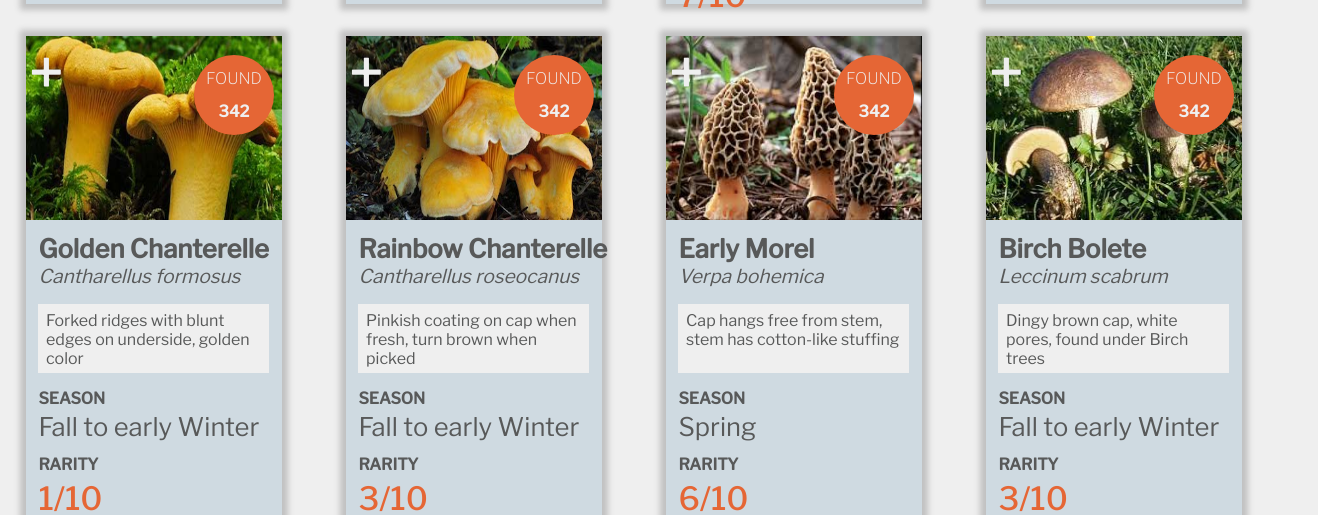
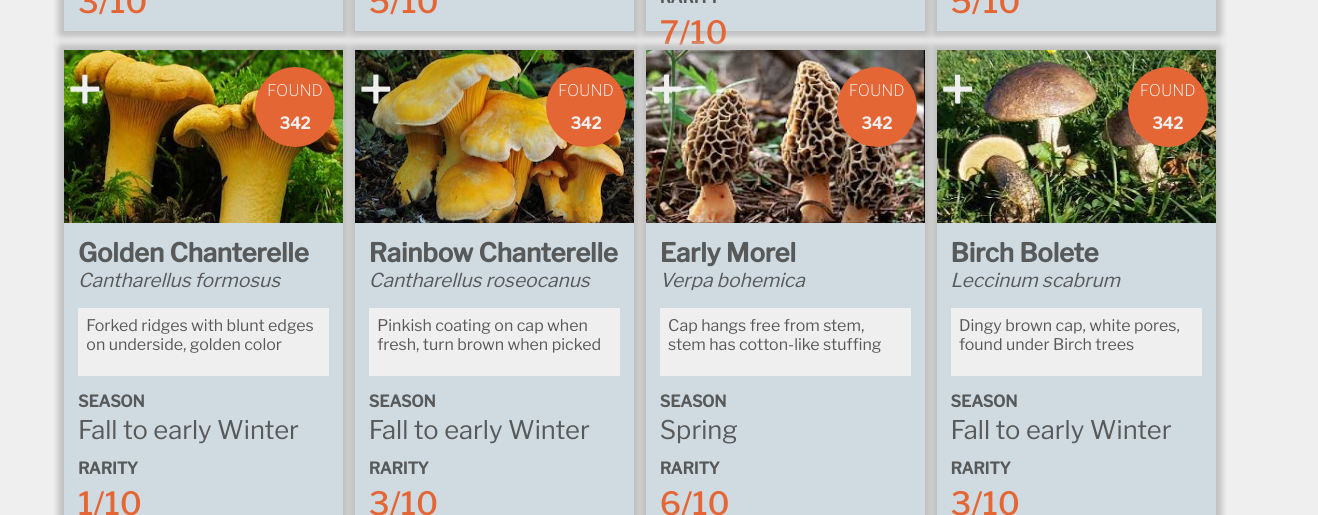
Before and after one commit to kendallha/css-static-comp, a plain HTML site: page index.html in a window 1280 px wide. Shown: the part 753-1268 px from the top of the page, 1318 px wide, since content can reach past the window. Drawn offline with nearby package versions, Linux system fonts and the light colour scheme.

Commit message:
Fix grid gap problems

```diff
--- a/styles.css
+++ b/styles.css
@@ -334,20 +334,20 @@ body {
 
   .mushroom-cards {
     display: grid;
-    grid-template-columns: 50% 50%;
-    gap: 5%;
-    column-gap: 0;
+    grid-template-columns: repeat(2, 1fr);
+    grid-template-rows: auto;
+    gap: 3%;
     padding: 5%;
     height: 100%;
-    width: 100%;
+    width: 90%;
+    justify-content: end;
   }
 
   .card {
     background: #CFDAE1;
     box-shadow: 0 0 6px 6px #C1C1C1;
-    width: 80%;
+    width: 100%;
     height: 100%;
-    margin-bottom: 10%;
     display: grid;
     grid-template-columns: 100%;
     grid-template-rows: 35% 65%;
@@ -364,6 +364,7 @@ body {
   .card-body {
     height: 100%;
     width: 100%;
+    margin-right: 5%;
   }
 
   .mushroom-pic {
@@ -408,7 +409,7 @@ body {
 
   .card-body {
     grid-area: content;
-    margin-left: 5%;
+    padding-left: 5%;
     color: #585959;
   }
 
@@ -450,8 +451,6 @@ body {
     color: #E56635;
     font-weight: 500;
   }
-
-
 }
 
 /* DESKTOP DISPLAY */
@@ -481,10 +480,8 @@ body {
 
   .mushroom-cards {
     grid-template-columns: repeat(4, 1fr);
-    padding: 2% 1% 0 2%;
+    column-gap: 1%;
+
   }
 
-
-
-
 }
```
